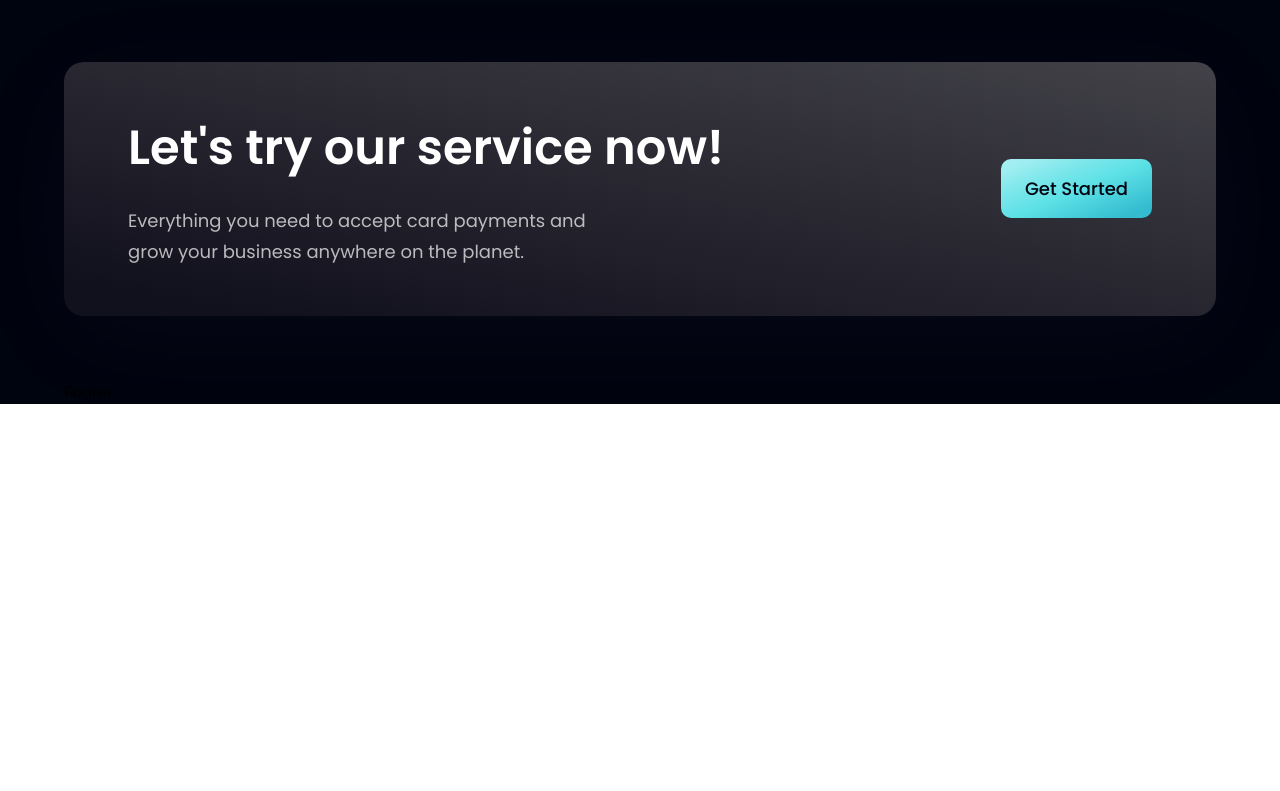
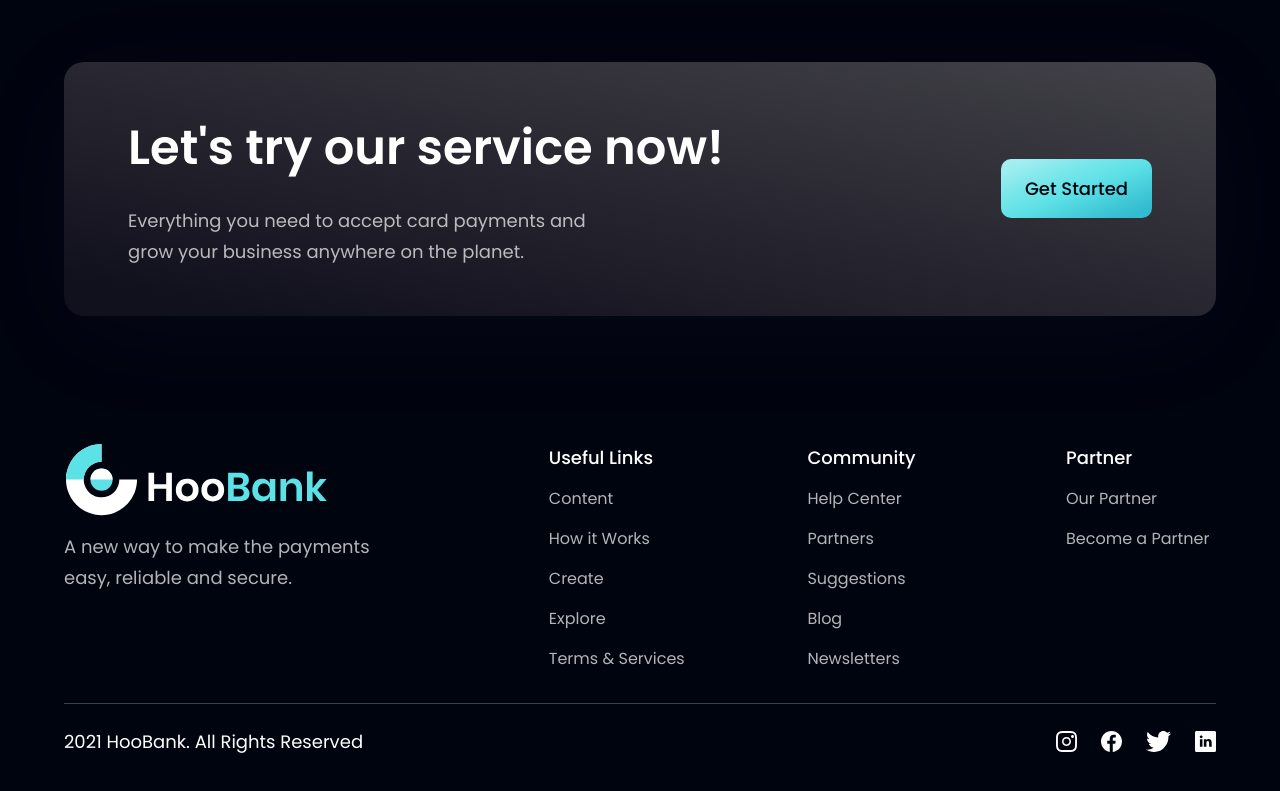
Before and after one commit to Vadymk95/react-home-modern, a React (Vite) app: page / in a window 1280 px wide. Shown: the part 4082-4873 px from the top of the page. Before the commit the page ends 4486 px from the top, so only its background shows below. Built offline with nearby package versions, Linux system fonts and the light colour scheme.

Commit message:
master/feat/Footer/creater footer

```diff
--- a/src/components/Footer.tsx
+++ b/src/components/Footer.tsx
@@ -1,7 +1,64 @@
-import { FC } from 'react'
+import { FC } from 'react';
+import styles from '../style';
+import { logo } from '../assets';
+import { footerLinks, socialMedia } from '../constants';
 
 export const Footer: FC = () => {
   return (
-    <div>Footer</div>
-  )
-}
+    <section className={`${styles.flexCenter} ${styles.paddingY} flex-col`}>
+      <div className={`${styles.flexStart} md:flex-row flex-col mb-8 w-full`}>
+        <div className="flex-1 flex flex-col justify-start mr-10">
+          <img
+            src={logo}
+            alt="hoobank"
+            className="w-[266px] h-[72px] object-contain"
+          />
+          <p className={`${styles.paragraph} mt-4 max-w-[310px]`}>
+            A new way to make the payments easy, reliable and secure.
+          </p>
+        </div>
+        <div className="flex-[1.5] w-full flex flex-row justify-between flex-wrap md:mt-0 mt-10">
+          {footerLinks.map((footerLink) => (
+            <div
+              className="flex flex-col ss:my-0 my-4 min-w-[150px]"
+              key={footerLink.title}
+            >
+              <h4 className="font-poppins font-medium text-[18px] leading-[27px] text-white">
+                {footerLink.title}
+              </h4>
+              <ul className="list-none mt-4">
+                {footerLink.links.map((link, i) => (
+                  <li
+                    key={link.name}
+                    className={`font-poppins font-normal text-[16px] leading-[24px] text-dimWhite hover:text-secondary cursor-pointer ${
+                      i !== footerLink.links.length - 1 ? 'mb-4' : 'mb-0'
+                    }`}
+                  >
+                    {link.name}
+                  </li>
+                ))}
+              </ul>
+            </div>
+          ))}
+        </div>
+      </div>
+      <div className="w-full flex md:flex-row flex-col justify-between items-center pt-6 border-t-[1px] border-t-[#3f3e45]">
+        <p className="font-poppins font-normal text-[18px] leading-[27px] text-white">
+          2021 HooBank. All Rights Reserved
+        </p>
+        <div className="flex flex-row md:mt-0 mt-6">
+          {socialMedia.map((social, i) => (
+            <img
+              className={`w-[21pz] h-[21px] object-contain cursor-pointer ${
+                i !== socialMedia.length - 1 ? 'mr-6' : 'mr-0'
+              }`}
+              key={social.id}
+              src={social.icon}
+              alt={social.id}
+            />
+          ))}
+        </div>
+      </div>
+    </section>
+  );
+};
```
